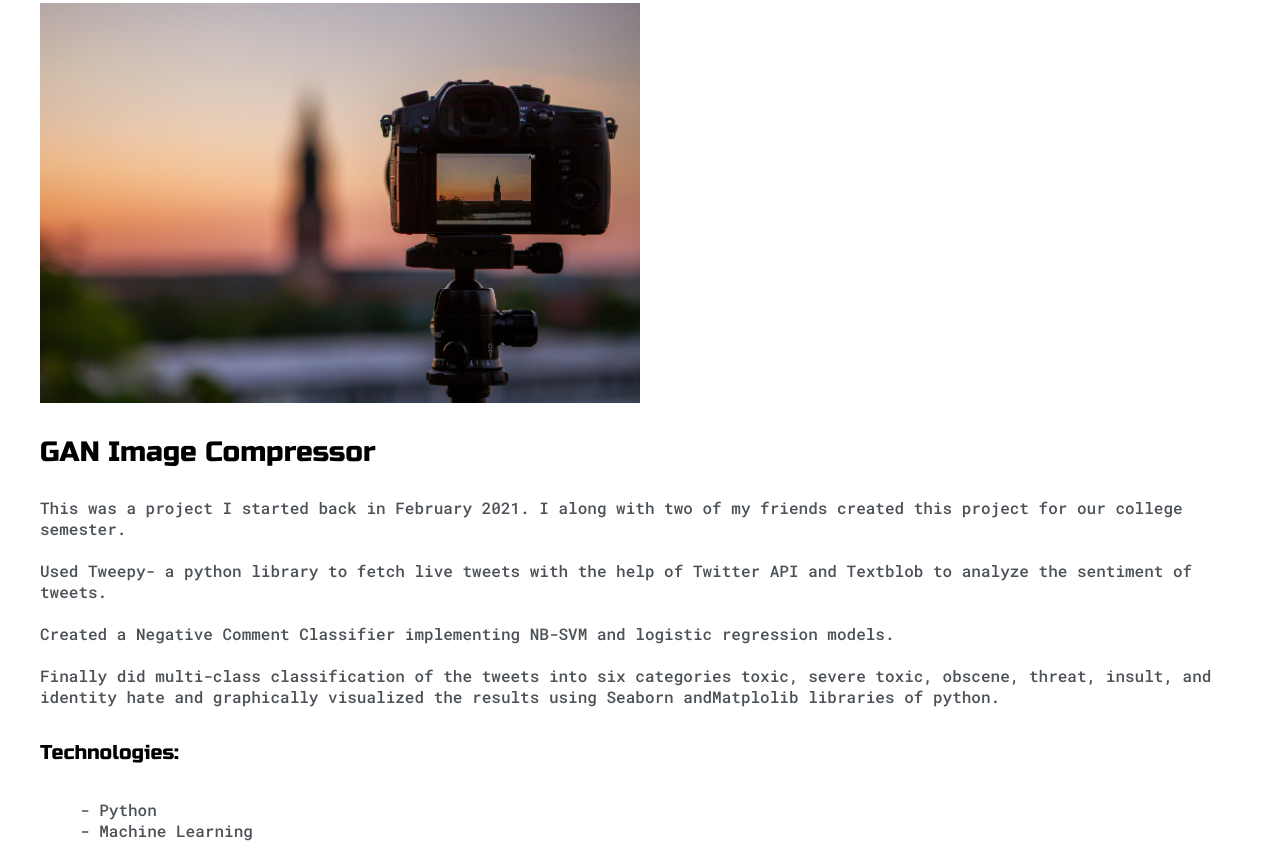
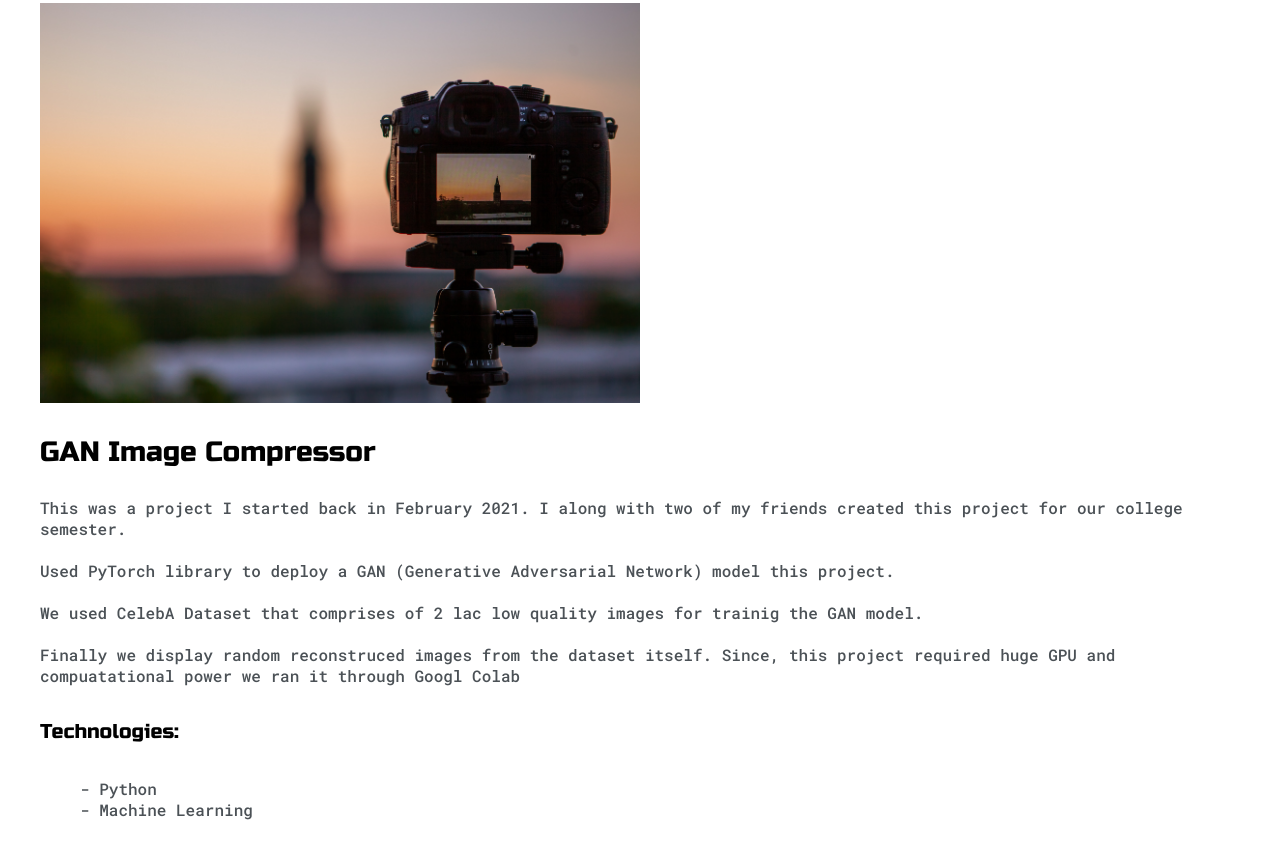
Before and after one commit to PanPey/Portfolio, a plain HTML site: page post.html in a window 1280 px wide. Shown: the part 983-1840 px from the top of the page. After the commit the page ends 1819 px from the top, so only its background shows below. Drawn offline with Linux system fonts and the light colour scheme.

Commit message:
Update post.html

```diff
--- a/post.html
+++ b/post.html
@@ -82,13 +82,13 @@
 			<p>This was a project I started back in February 2021. I along with two of my friends created this project for our college semester.
 			<br>
 			<br>
-			Used Tweepy- a python library to fetch live tweets with the help of Twitter API and Textblob to analyze the sentiment of tweets.
+			Used PyTorch library to deploy a GAN (Generative Adversarial Network) model this project.
 			<br>
 			<br>
-			Created a Negative Comment Classifier implementing NB-SVM and logistic regression models.
+			We used CelebA Dataset that comprises of 2 lac low quality images for trainig the GAN model.
 			<br>
 			<br>
-			Finally did multi-class classification of the tweets into six categories toxic, severe toxic, obscene, threat, insult, and identity hate and graphically visualized the results using Seaborn andMatplolib libraries of python.
+			Finally we display random reconstruced images from the dataset itself. Since, this project required huge GPU and compuatational power we ran it through Googl Colab
 			</p>
 
 			<h5>Technologies:</h5>
```
